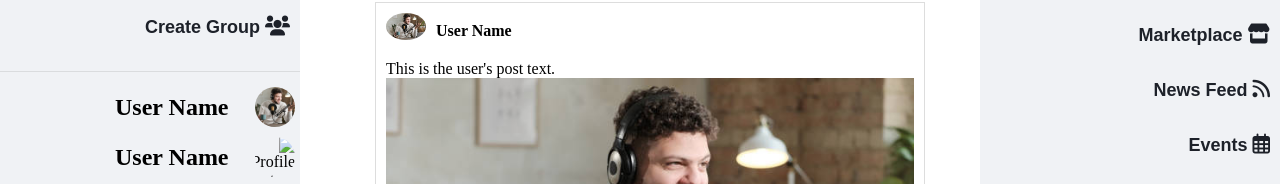
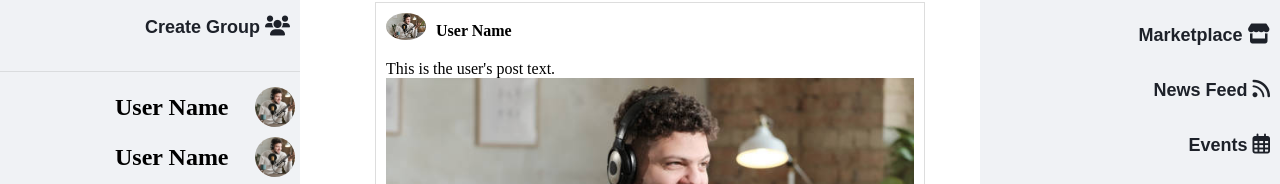
Before and after one commit to farsmohmed/Facebook-Clone-Design, a plain HTML site: page index.html in a window 1280 px wide. Shown: the part 391-575 px from the top of the page. Drawn offline with Linux system fonts and the light colour scheme.

Commit message:
Update index.html

```diff
--- a/index.html
+++ b/index.html
@@ -61,7 +61,7 @@
                 <h2>User Name</h2>
             </div>
             <div class="profile-picture">
-                <img src="i.jpg" alt="Profile Picture">
+                <img src="assets/img/i.jpg" alt="Profile Picture">
                 <h2>User Name</h2>
             </div>
 
```
